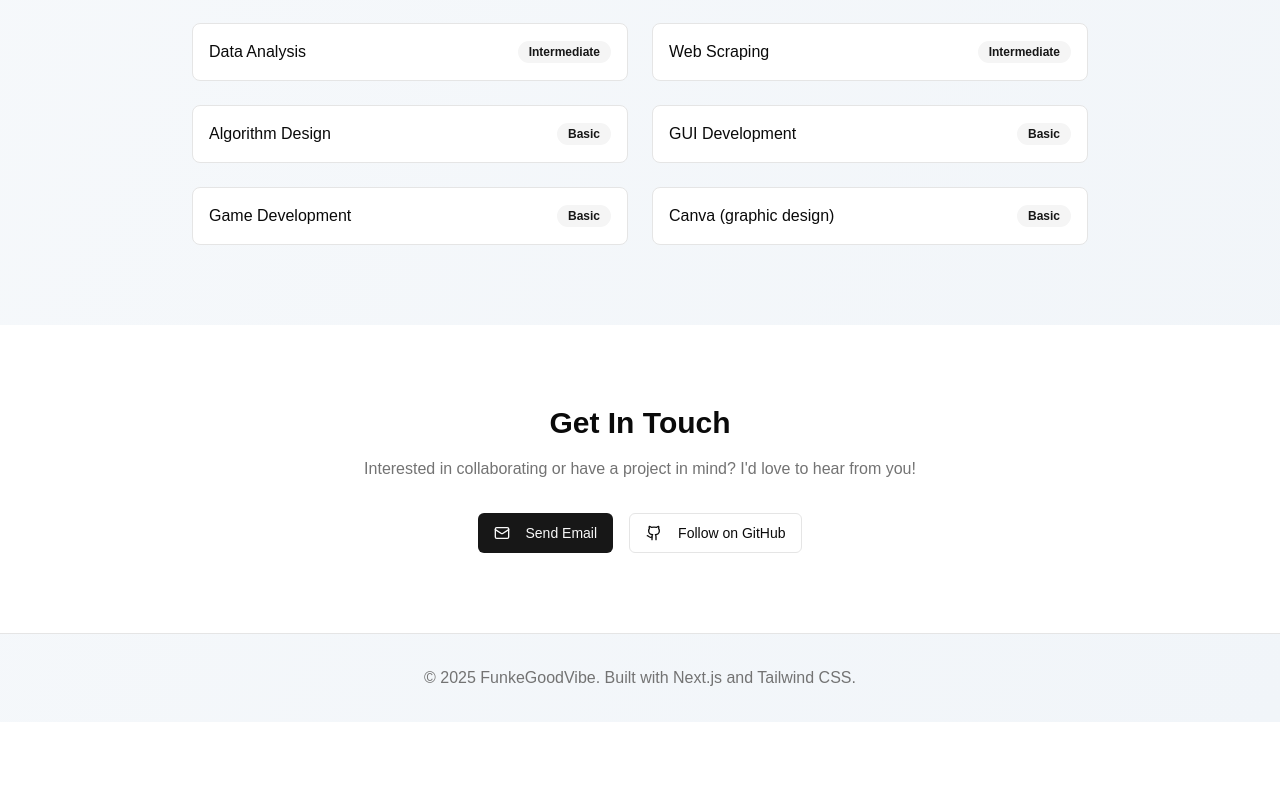
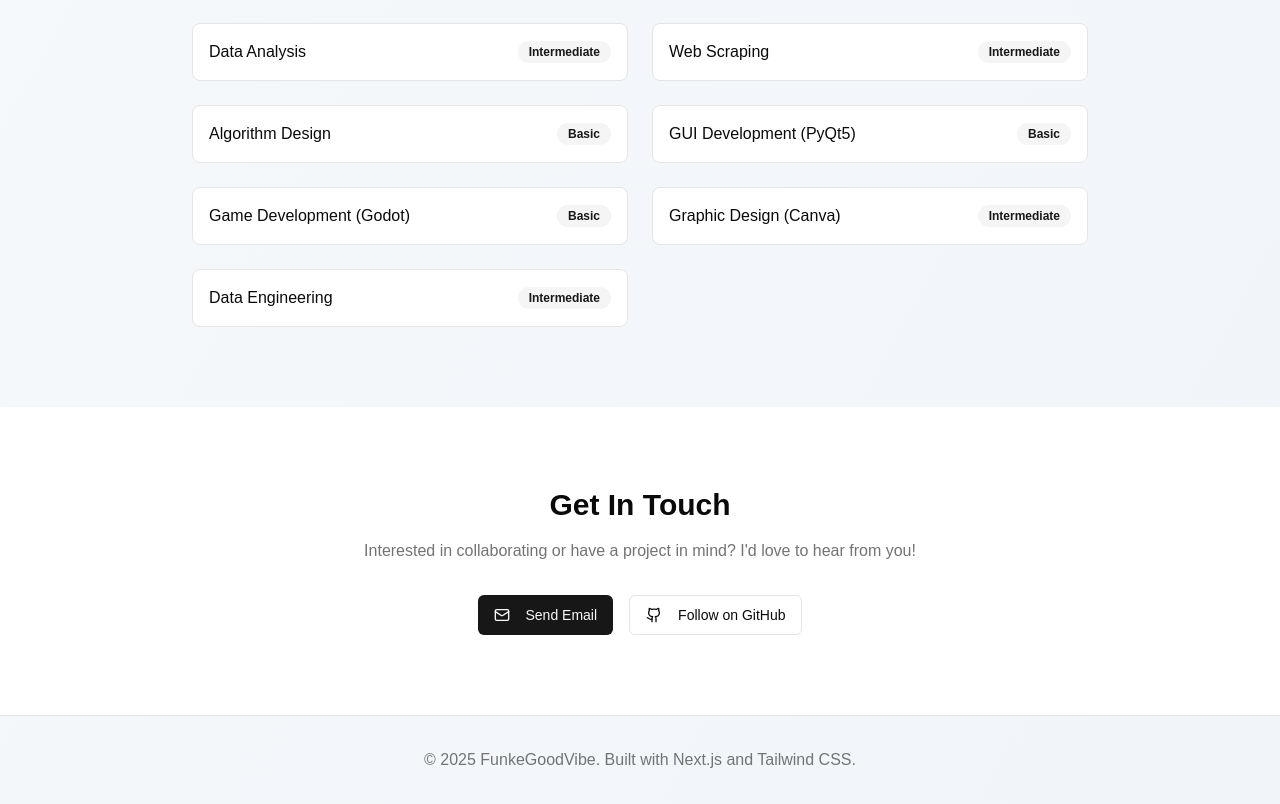
Before and after one commit to FunkeGoodVibe/funkegoodvibe.github.io, a Next.js app: page / in a window 1280 px wide. Shown: the part 1668-2472 px from the top of the page. Before the commit the page ends 2390 px from the top, so only its background shows below. Built offline with nearby package versions, Linux system fonts and the light colour scheme.

Commit message:
update skills

```diff
--- a/app/page.tsx
+++ b/app/page.tsx
@@ -70,9 +70,10 @@ export default function Portfolio() {
     { name: "Data Analysis", level: "Intermediate" },
     { name: "Web Scraping", level: "Intermediate" },
     { name: "Algorithm Design", level: "Basic" },
-    { name: "GUI Development", level: "Basic" },
-    { name: "Game Development", level: "Basic" },
-    { name: "Canva (graphic design)", level: "Basic" }
+    { name: "GUI Development (PyQt5)", level: "Basic" },
+    { name: "Game Development (Godot)", level: "Basic" },
+    { name: "Graphic Design (Canva)", level: "Intermediate" },
+    { name: "Data Engineering", level: "Intermediate" }
   ]
 
   return (
```
